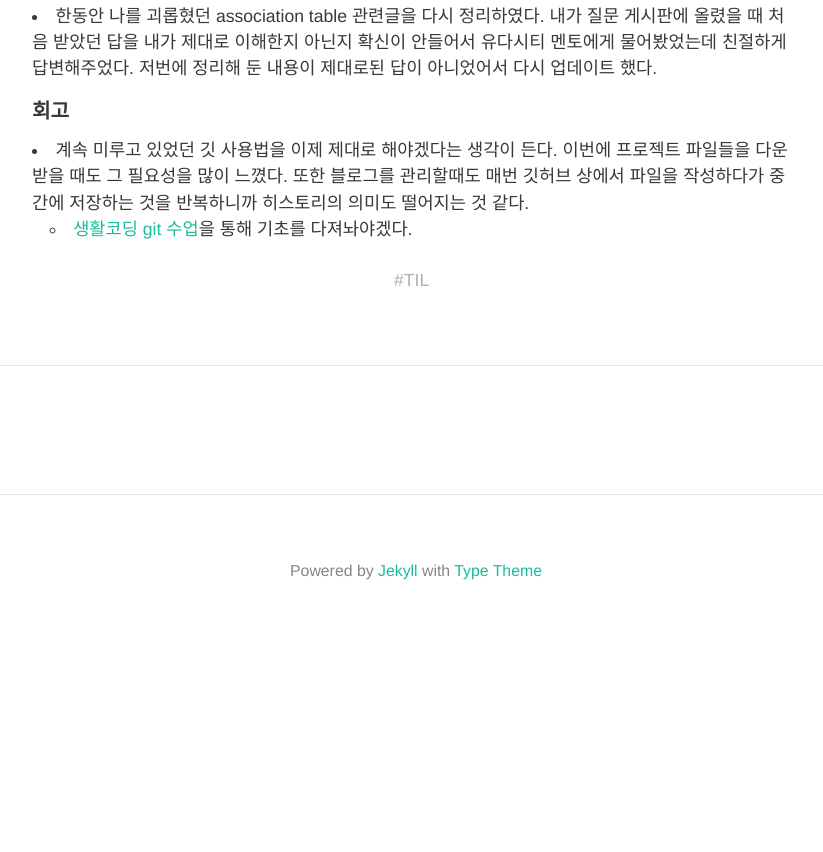
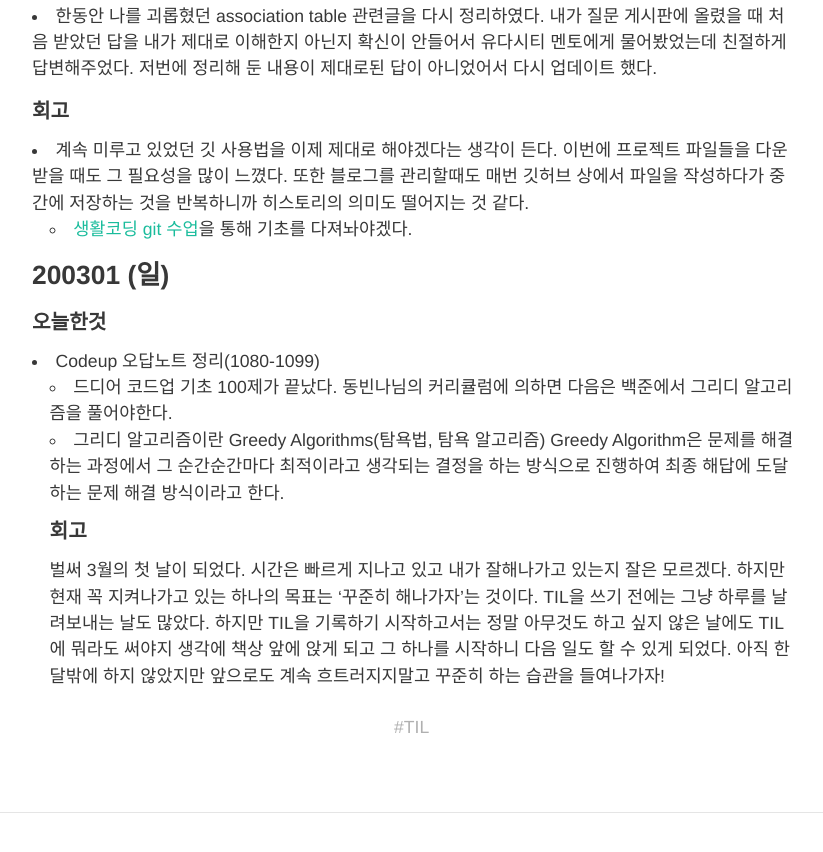
Before and after one commit to HyunlangBan/hyunlangban.github.io, a Jekyll site: the page built from _posts/2020-02-24-til-week.md, in a window 1280 px wide and 900 px high, scrolled down 2473 px. Shown: the top 852 px of the window, without its empty margins (224-1047 px from the left). Built offline with Jekyll 4.4.1, drawn with Linux system fonts in a browser that asks for light colours; nearby versions of some CDN libraries; some web fonts are replaced; comment, search, counter and statistics services are not loaded; before the commit the page ends 3120 px from its top, so only the background shows below that.

Commit message:
Add 200301 TIL

```diff
--- a/_posts/2020-02-24-til-week.md
+++ b/_posts/2020-02-24-til-week.md
@@ -61,3 +61,11 @@ tag: TIL
 #### 회고
 - 계속 미루고 있었던 깃 사용법을 이제 제대로 해야겠다는 생각이 든다. 이번에 프로젝트 파일들을 다운받을 때도 그 필요성을 많이 느꼈다. 또한 블로그를 관리할때도 매번 깃허브 상에서 파일을 작성하다가 중간에 저장하는 것을 반복하니까 히스토리의 의미도 떨어지는 것 같다.
    - [생활코딩 git 수업](https://opentutorials.org/course/3837/22434)을 통해 기초를 다져놔야겠다.
+
+### 200301 (일)
+#### 오늘한것
+- Codeup 오답노트 정리(1080-1099)
+  - 드디어 코드업 기초 100제가 끝났다. 동빈나님의 커리큘럼에 의하면 다음은 백준에서 그리디 알고리즘을 풀어야한다.
+  - 그리디 알고리즘이란 Greedy Algorithms(탐욕법, 탐욕 알고리즘) Greedy Algorithm은 문제를 해결하는 과정에서 그 순간순간마다 최적이라고 생각되는 결정을 하는 방식으로 진행하여 최종 해답에 도달하는 문제 해결 방식이라고 한다.
+#### 회고
+벌써 3월의 첫 날이 되었다. 시간은 빠르게 지나고 있고 내가 잘해나가고 있는지 잘은 모르겠다. 하지만 현재 꼭 지켜나가고 있는 하나의 목표는 '꾸준히 해나가자'는 것이다. TIL을 쓰기 전에는 그냥 하루를 날려보내는 날도 많았다. 하지만 TIL을 기록하기 시작하고서는 정말 아무것도 하고 싶지 않은 날에도 TIL에 뭐라도 써야지 생각에 책상 앞에 앉게 되고 그 하나를 시작하니 다음 일도 할 수 있게 되었다. 아직 한달밖에 하지 않았지만 앞으로도 계속 흐트러지지말고 꾸준히 하는 습관을 들여나가자!
```
